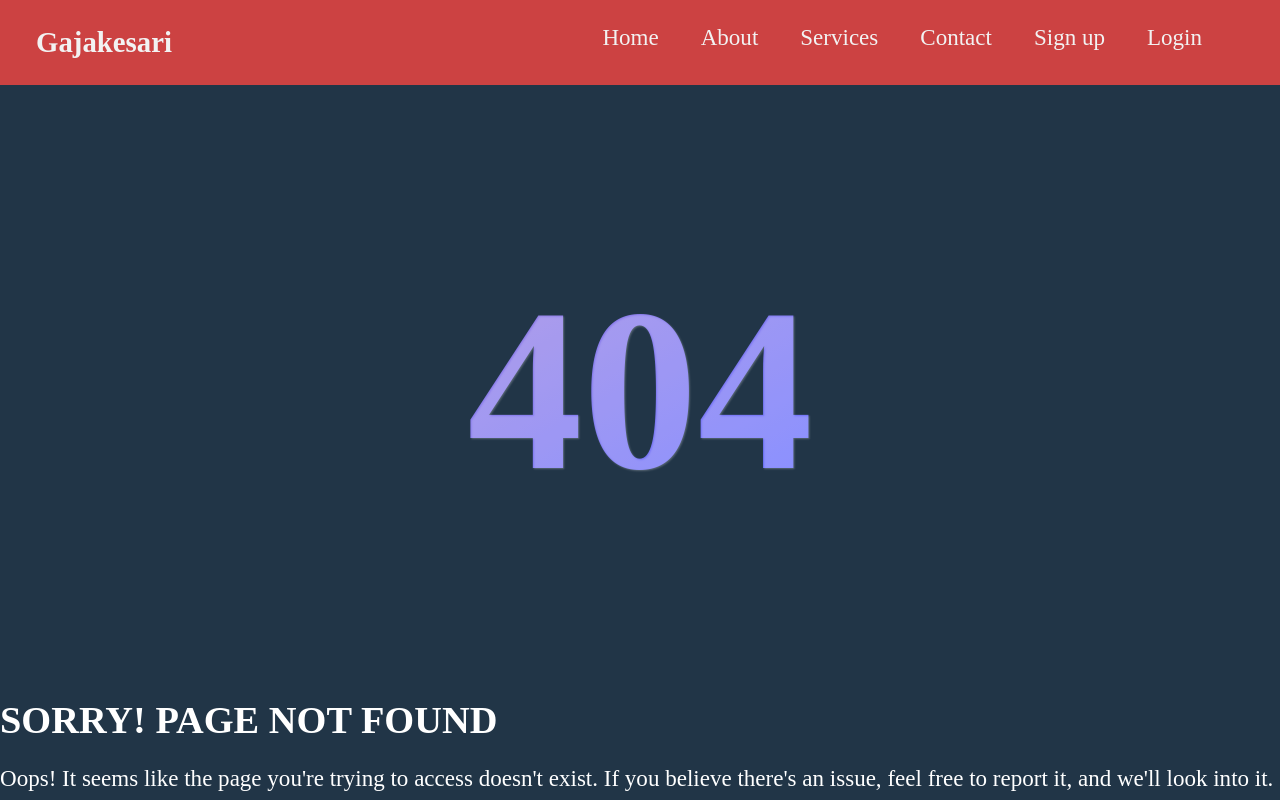
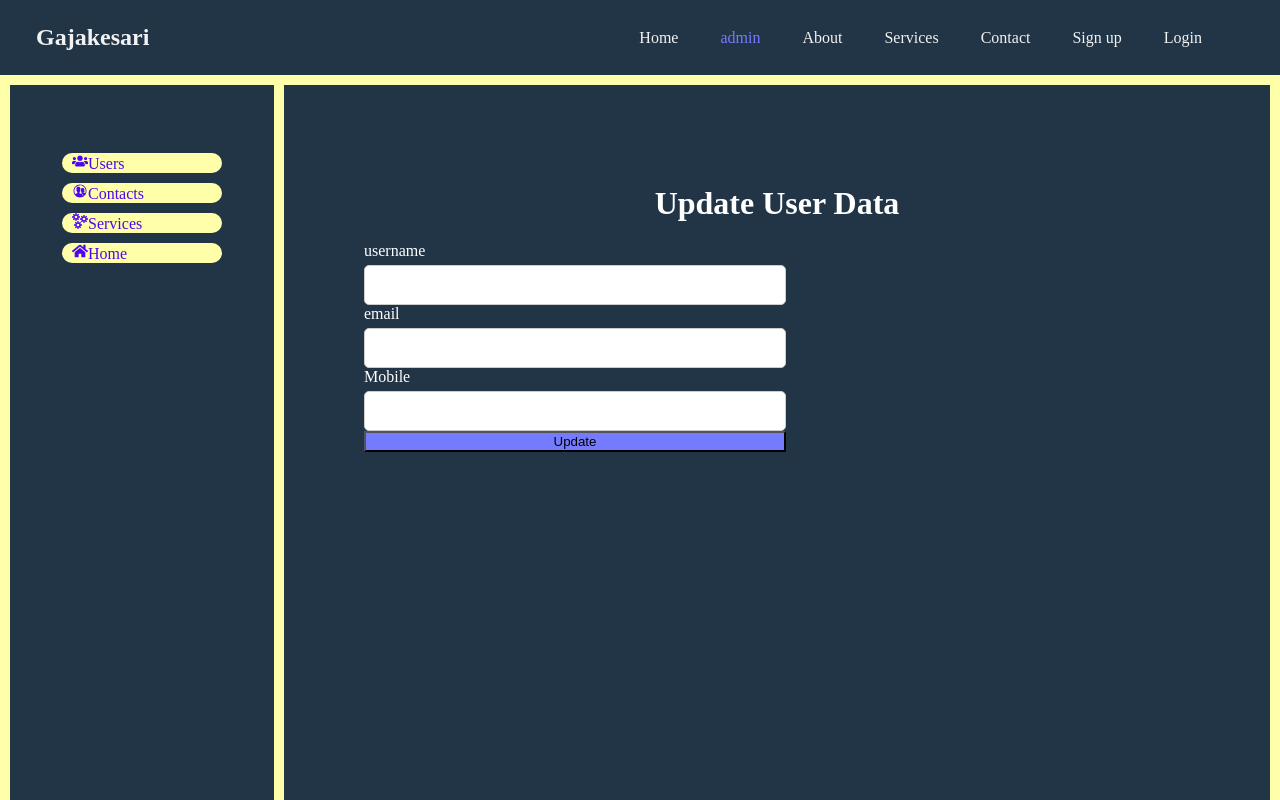
Before and after one commit to Aj-Yadav/MERN2024, a React (Vite) app in the folder client/: page /admin/users/1/edit in a window 1280 px wide. Shown: the top 800 px of the page. Built offline with nearby package versions, Linux system fonts and the light colour scheme; no server answers.

Commit message:
Completed till Admin userDataUpdate

```diff
--- a/client/src/App.jsx
+++ b/client/src/App.jsx
@@ -15,6 +15,7 @@ import AdminLayout from "./Components/Layouts/AdminLayouts";
 import AdminContacts from "./pages/AdminContacts";
 import AdminUsers from "./pages/AdminUsers";
 import AdminServices from "./pages/AdminServices";
+import AdminUpdate from "./pages/AdminUpdate";
 
 const App = () => {
   return (
@@ -29,15 +30,14 @@ const App = () => {
       <Route path="/logout" element={<Logout/>}/>
       <Route path="/register" element={<Register/>}/>
       <Route path="/login" element={<Login/>}/>
-
+      <Route path="*" element={<Error/>}/>
       <Route path="/admin" element={<AdminLayout/>}>
         <Route path="users" element={<AdminUsers/>}/>
         <Route path="contacts" element={<AdminContacts/>}/>
+        <Route path="users/:id/edit" element={<AdminUpdate/>}/>
         <Route path="adminservices" element={<AdminServices/>}/>
-
       </Route>
 
-      <Route path="*" element={<Error/>}/>
 
     </Routes>
     <Footer/>
--- a/client/src/Components/Layouts/AdminLayouts.css
+++ b/client/src/Components/Layouts/AdminLayouts.css
@@ -1,56 +1,10 @@
-/*AdminLayout.css
-.AdminLayout {
-  display: grid;
-  font-size: 2rem;
-  /* padding:5rem;
-background-color: #222;
-  }
 
-  .LeftSide {
-    width: 200px;
-    height: 100vh;
-    background-color: #aaa;
-  color: white;
-  /* position: absolute;
-  top: 0;
-  left: 0;
-  display: grid;
-  padding: 0px;
-
-}
-
-.RightSide {
-  margin-left: 250px; /* width of the side panel
-  flex-grow: 1; /* Take remaining space
-  padding: 20px;
-}
-
-.LeftSide nav ul {
-  list-style: none;
-  padding: 2rem;
-  margin: 0;
-  display: flex;
-  flex-direction: column;
-  gap: 15px;
-}
-
-.LeftSide nav ul li a {
-  color: white;
-  text-decoration: none;
-}
-
-.LeftSide nav ul li a.active {
-  font-weight: bold;
-}
-  */
-
-  /* AdminLayouts.css */
 
 body, html {
   margin: 0;
   padding: 0;
-  height: 100vh;
-  font-size: 1.2rem;
+  height:100vh;
+  font-size: 1rem;
 }
 
 #root {
@@ -63,6 +17,9 @@ body, html {
   /* grid-template-columns: 2fr; */
   grid-template-columns: auto auto;
   height: 100vh;
+  border: 5px solid #ffa;
+  /* border: #ffa; */
+
 }
 /*
 .Header {
@@ -79,39 +36,46 @@ body, html {
 
 .LeftSide {
   grid-column: 1 / 2;
+  border: 5px solid #ffa;
   /* background-color: #000; Light gray background for navigation */
   padding: 20px;
   box-sizing: border-box;
-  /* height:100%; */
+  height: 100vh;
+
+  & nav ul {
+    display: grid;
+    list-style-type: none;
+    padding: 2rem;
+    justify-content: center;
+    align-items: center;
+  }
+  & nav li {
+    margin-bottom: 10px;
+  border-radius: 10px;
+
+    background-color: #ffa;
+    min-width: 10rem;
+    width:fit-content;
+
+
+
+  }
+  & nav a {
+    text-decoration: none;
+    color: #4d05f7;
+    padding:5px;
+    margin:5px;
+  }
+  &
+  nav a:active {
+    font-weight: bold;
+  }
 }
-
 .RightSide {
+  border: 5px solid #ffa;
   grid-column: 2 / 3;
   padding: 5rem;
   /* margin:5rem; */
   box-sizing: border-box;
+  height: 100vh;
 }
-
-/* .Footer {
-  grid-row: 3 / 4;
-} */
-
-nav ul {
-  list-style-type: none;
-
-
-  padding: 2rem;
-}
-
-nav li {
-  margin-bottom: 10px;
-}
-
-nav a {
-  text-decoration: none;
-  color: #fff;
-}
-
-nav a.active {
-  font-weight: bold;
-}
--- a/client/src/Components/Layouts/AdminLayouts.jsx
+++ b/client/src/Components/Layouts/AdminLayouts.jsx
@@ -1,5 +1,11 @@
 
 import { NavLink, Outlet } from "react-router-dom";
+import { FaUsers } from "react-icons/fa";
+import { IoIosContacts } from "react-icons/io";
+import { FaHome } from "react-icons/fa";
+
+import { GrServices } from "react-icons/gr";
+
 import "./AdminLayouts.css"; // Import the CSS file for styling
 
 const AdminLayout = () => {
@@ -12,22 +18,26 @@ const AdminLayout = () => {
           <nav>
             <ul>
               <li>
-                <NavLink to="/admin/users" activeClassName="active">
+                <NavLink to="/admin/users" className="active">
+                <FaUsers />
                   Users
                 </NavLink>
               </li>
               <li>
-                <NavLink to="/admin/contacts" activeClassName="active">
+                <NavLink to="/admin/contacts" className="active">
+                <IoIosContacts />
                   Contacts
                 </NavLink>
               </li>
               <li>
-                <NavLink to="/admin/adminservices" activeClassName="active">
+                <NavLink to="/admin/adminservices" className="active">
+                <GrServices />
                   Services
                 </NavLink>
               </li>
               <li>
-                <NavLink to="/" activeClassName="active">
+                <NavLink to="/" className="active">
+                <FaHome />
                   Home
                 </NavLink>
               </li>
--- a/client/src/Components/Navbar/Navbar.jsx
+++ b/client/src/Components/Navbar/Navbar.jsx
@@ -14,6 +14,8 @@ const Navbar = () => {
       <nav>
         <ul>
           <li><NavLink exact to="/" >Home</NavLink></li>
+
+          <li><NavLink to="/admin" >admin</NavLink></li>
           <li><NavLink to="/about" >About</NavLink></li>
           <li><NavLink to="/services" >Services</NavLink></li>
           <li><NavLink to="/contact" >Contact</NavLink></li>
--- a/client/src/Components/Navbar/Navbar.module.css
+++ b/client/src/Components/Navbar/Navbar.module.css
@@ -1,7 +1,7 @@
 /* Navbar.module.css */
 
 .navbar {
-  background-color: #cc4242;
+  /* background-color: #cc4242; */
   display: flex;
   justify-content: space-between; /* Ensure items are spaced evenly */
   align-items: center; /* Vertically center items */
--- a/client/src/index.css
+++ b/client/src/index.css
@@ -99,11 +99,11 @@ a.active {
     #9b59b6
   );
   background-size: 500%;
-  -webkit-background-clip: text;
+  /* -webkit-background-clip: text;
   -webkit-text-fill-color: transparent;
   text-shadow: 1px 1px 2px rgba(255, 255, 255, 0.25);
   position: relative;
-  -webkit-animation: animate 10s ease-in-out infinite;
+  -webkit-animation: animate 10s ease-in-out infinite; */
 }
 
 @keyframes animate {
--- a/client/src/pages/AdminContacts.jsx
+++ b/client/src/pages/AdminContacts.jsx
@@ -1,6 +1,7 @@
-import React from 'react'
+import React, { useEffect } from 'react'
 
 const AdminContacts = () => {
+
   return (
     <div>AdminContacts</div>
   )
--- /dev/null
+++ b/client/src/pages/AdminUpdate.jsx
@@ -0,0 +1,133 @@
+import { useEffect, useState } from "react";
+import { useParams } from "react-router-dom";
+import { useAuth } from "../Context/auth";
+import { toast } from "react-toastify";
+
+const AdminUpdate = () => {
+  const [data, setData] = useState({
+    username: "",
+    email: "",
+    phone: "",
+  });
+  // const [isLoading, setIsLoading] = useState(true);
+
+  const params = useParams();
+  console.log("params single user: ", params);
+  const { AuthorizationToken, API } = useAuth();
+
+  //   get single user data
+  const getSingleUserData = async () => {
+    try {
+      const response = await fetch(`http://localhost:5000/api/admin/users/${params.id}`, {
+        method:"GET",
+                headers:{
+                    Authorization:AuthorizationToken
+                },
+      });
+      if(response.ok){
+        // console.log("response is ok");
+        const user = await response.json();
+        console.log(`User data: ${JSON.stringify(user, null, 2)}`);
+        // console.log(user.data.username);
+        setData(user.data);
+        // if(response.ok){
+          //   const user = await response.json();
+          //   // console.log(userdata.username)
+          //   setData(user);
+
+          // alert(data)
+
+          // setIsLoading(false);
+        }else{
+            console.log("error fetch user data");
+          }
+
+          // if (response.ok) {
+          //     getSingleUserData();
+          //   }
+            } catch (error) {
+              console.log(error);
+              }
+              };
+
+  useEffect(() => {
+    getSingleUserData();
+  }, []);
+
+  const handleInput = (e) => {
+    let name = e.target.name;
+    let value = e.target.value;
+
+    setData({
+      ...data,
+      [name]: value,
+    });
+  };
+
+  // to udpate the data dynamically
+  const handleSubmit = async (e) => {
+    e.preventDefault();
+
+    try {
+      const response = await fetch(
+        `${API}/api/admin/users/update/${params.id}`,
+        {
+          method: "PATCH",
+          headers: {
+            "Content-Type": "application/json",
+            Authorization: AuthorizationToken,
+          },
+          body: JSON.stringify(data),
+        }
+      );
+
+      if (response.ok) {
+        toast.success("Updated successfully");
+      } else {
+        toast.error("Not Updated ");
+      }
+    } catch (error) {
+      console.log(error);
+    }
+  };
+
+  // if (isLoading) {
+  //   return <div>Loading...</div>;  // Show loading indicator while data is being fetched
+  // }
+
+  return (
+    <section className="section-contact">
+      <div className="contact-content container">
+        <h1 className="main-heading">Update User Data</h1>
+      </div>
+      {/* contact page main  */}
+      <div className="container grid grid-two-cols">
+        {/* contact form content actual  */}
+        <section className="section-form">
+          <form onSubmit={handleSubmit}>
+            <div>
+              <label htmlFor="username">username</label>
+              <input type="text" name="username" id="username" autoComplete="off" value={data.username} onChange={handleInput} required
+              />
+            </div>
+            <div>
+              <label htmlFor="email">email</label>
+              <input type="email" name="email" id="email" autoComplete="off" value={data.email} onChange={handleInput} required
+              />
+            </div>
+            <div>
+              <label htmlFor="phone">Mobile</label>
+              <input type="phone" name="phone" id="phone" autoComplete="off" value={data.phone} onChange={handleInput} required
+              />
+            </div>
+            <div>
+              <button type="submit">Update</button>
+            </div>
+          </form>
+        </section>
+      </div>
+    </section>
+  );
+};
+
+export default AdminUpdate;
--- /dev/null
+++ b/client/src/pages/AdminUsers.css
@@ -0,0 +1,45 @@
+
+.Table{
+    background-color: #fff;
+    font-size: 15px;;
+    border-radius: 5px;;
+
+    /* margin-left: -2rem;
+    background-color: #fff;
+    color:#550cff;
+
+    /* padding:5px;
+    border:.5rem solid #fff;
+    border-radius: 5px; */
+
+
+    }
+    .THRow{
+        /* display: flex; */
+        width:64vw;
+    display:grid;
+    grid-template-columns:repeat(5,minmax(10rem,1fr));
+    align-items:center;
+    box-shadow:0 0.3rem 0 gray;
+    margin-bottom:10px;
+    border-bottom:4px solid transparent;
+    color:#000;
+
+    &:last-child{
+        box-shadow:none;
+    }
+}
+
+.Tbody{
+    display: flex;
+
+    /* font-weight: ; */
+    justify-content: center;
+    align-items: center;
+    width:16vw;
+    margin:4px 0px 4px 0px;
+    /* padding:8px 0px 8px 0px; */
+    border-radius: 2rem;
+
+
+}
--- a/client/src/pages/AdminUsers.jsx
+++ b/client/src/pages/AdminUsers.jsx
@@ -1,9 +1,87 @@
-import React from 'react'
+import { useState, useEffect } from "react";
+import { useAuth } from "../Context/auth";
+import "./AdminUsers.css";
+import { toast } from "react-toastify";
+import { Link } from "react-router-dom";
 
-const AdminUsers = () => {
+const AdminUsers = ({ currUser }) => {
+  const [users, setUsers] = useState([]);
+  const { AuthorizationToken,API } = useAuth();
+  const getAllContactsData = async () => {
+    try {
+      const response = await fetch(`${API}/api/admin/users`, {
+        method: "GET",
+        headers: {
+          // Authorization:Auth,
+          Authorization: AuthorizationToken,
+        },
+      });
+      console.log(`Response data user ${response}`);
+      const data = await response.json();
+      console.log(`users ${data}`);
+      setUsers(data);
+    } catch (error) {
+      console.log(error);
+    }
+  };
+  useEffect(() => {
+    getAllContactsData();
+  }, []);
+  const deleteUser = async (id) => {
+    try {
+      const response = await fetch(
+        `http://localhost:5000/api/admin/users/delete/${id}`,
+        {
+          method: "Delete",
+          headers: {
+            Authorization: AuthorizationToken,
+          },
+        }
+      );
+      console.log(`Response data user ${response}`);
+      const data = await response.json();
+      console.log(`users after delete ${data}`);
+      if (response.ok) {
+        getAllContactsData();
+      } else {
+        toast("Your have no Admin access");
+      }
+      // setUsers(data);
+    } catch (error) {
+      console.log(error);
+    }
+  };
   return (
-    <div>AdminUsers</div>
-  )
-}
-
+    <div className="AdminUser">
+      <table className="Table">
+        <tr className="THRow">
+          <th className="Thead Tbody">userName</th>
+          <th className="Thead Tbody">email</th>
+          <th className="Thead Tbody">phoneNumber</th>
+          <th className="Thead Tbody">Edit</th>
+          <th className="Thead Tbody">Del</th>
+        </tr>
+        {users.map((currUser, index) => {
+          return (
+            <tr className="THRow">
+              {/* <td className="Tbody" key={index}>{currUser._id}</td> */}
+              <td className="Tbody" key={index}>
+                {currUser.username}
+              </td>
+              <td className="Tbody">{currUser.email}</td>
+              <td className="Tbody">{currUser.phone}</td>
+              <td className="Tbody">
+                <Link to={`/admin/users/${currUser._id}/edit`}>Edit</Link>
+              </td>
+              <td className="Tbody">
+                <button onClick={() => deleteUser(currUser._id)}>Del</button>
+              </td>
+            </tr>
+          );
+        })}
+      </table>
+      {/* <Outlet/> */}
+    </div>
+  );
+};
 export default AdminUsers;
```
Also changed, not shown: client/src/Context/auth.jsx (+6 -4 lines), 2 other files (tests, documents, lock files or other folders).
